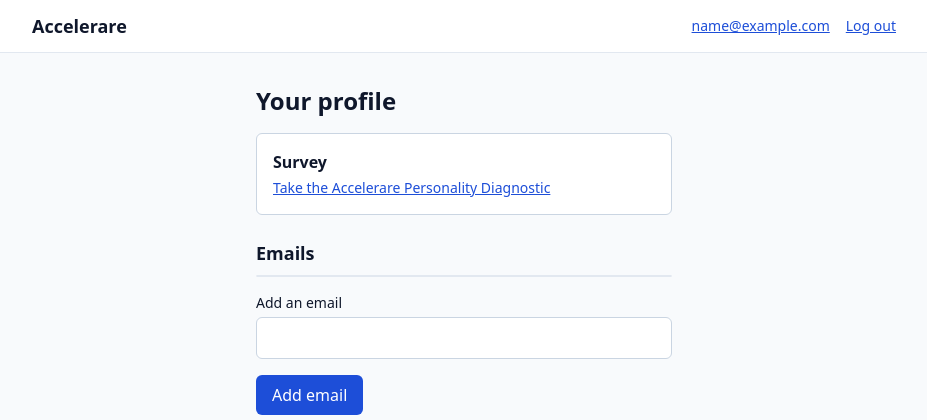
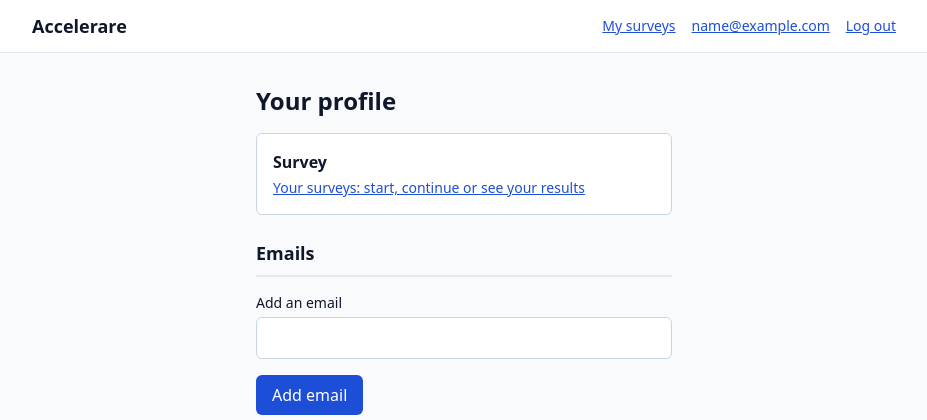
Before and after one commit to Sohum-Gupta/AccelerareMVP, a Django app: page /accounts/profile/ in a window 1280 px wide. Shown: the top 420 px of the page, without its empty margins (176-1103 px from the left). Run offline with Django 5.2, Linux system fonts and the light colour scheme; the visitor is signed in with stand-in values (Sample User, id 1); style sheets or scripts are compiled from the project's sources.

Commit message:
Profile and header link to "My surveys"
History is the hub now (Start, Continue, results), so the profile's survey
box and a new header link point there instead of the start page.

Co-Authored-By: Claude Opus 5.5 <noreply@anthropic.com>

```diff
--- a/templates/accounts/profile.html
+++ b/templates/accounts/profile.html
@@ -11,7 +11,7 @@
 
   <section class="mb-6 rounded-md border border-slate-300 bg-white p-4" aria-labelledby="survey-title">
     <h2 id="survey-title" class="mb-1 text-base font-semibold">Survey</h2>
-    <p class="mb-0 text-sm text-slate-700"><a href="{% url 'responses:start' %}">Take the Accelerare Personality Diagnostic</a></p>
+    <p class="mb-0 text-sm text-slate-700"><a href="{% url 'responses:history' %}">Your surveys: start, continue or see your results</a></p>
   </section>
 
   {% if show_personal_email_prompt %}
--- a/templates/base.html
+++ b/templates/base.html
@@ -16,6 +16,7 @@
       <a href="/" class="text-lg font-semibold text-slate-900 no-underline">Accelerare</a>
       <div class="flex flex-wrap items-center gap-x-4 gap-y-2 text-sm">
         {% if user.is_authenticated %}
+          <a href="{% url 'responses:history' %}">My surveys</a>
           <a href="{% url 'account_profile' %}">{{ user.email }}</a>
           {# allauth's logout needs a POST; a plain link would be refused. #}
           <form method="post" action="{% url 'account_logout' %}">
```
Also changed, not shown: tests/test_disclosure.py (+2 -2 lines).
